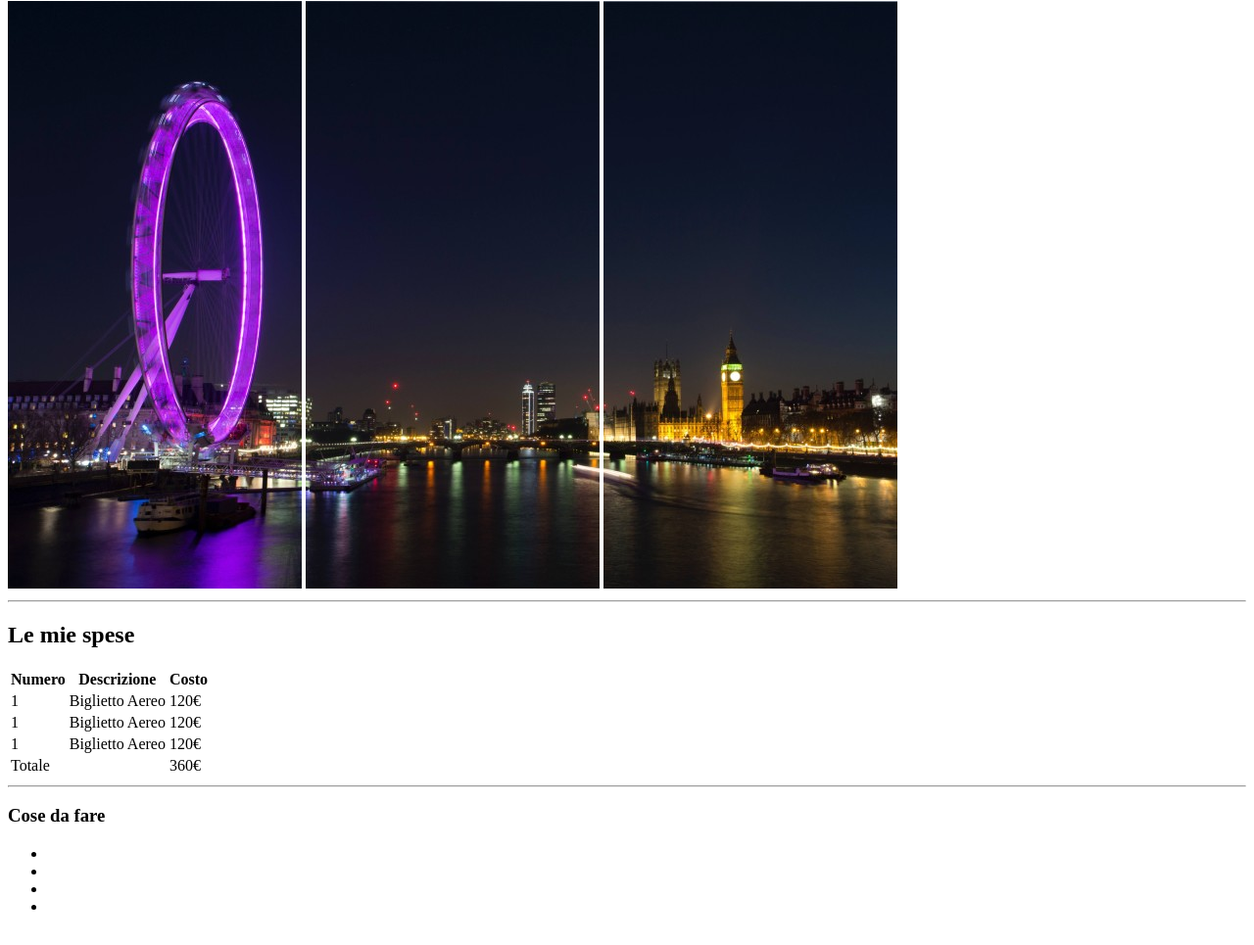
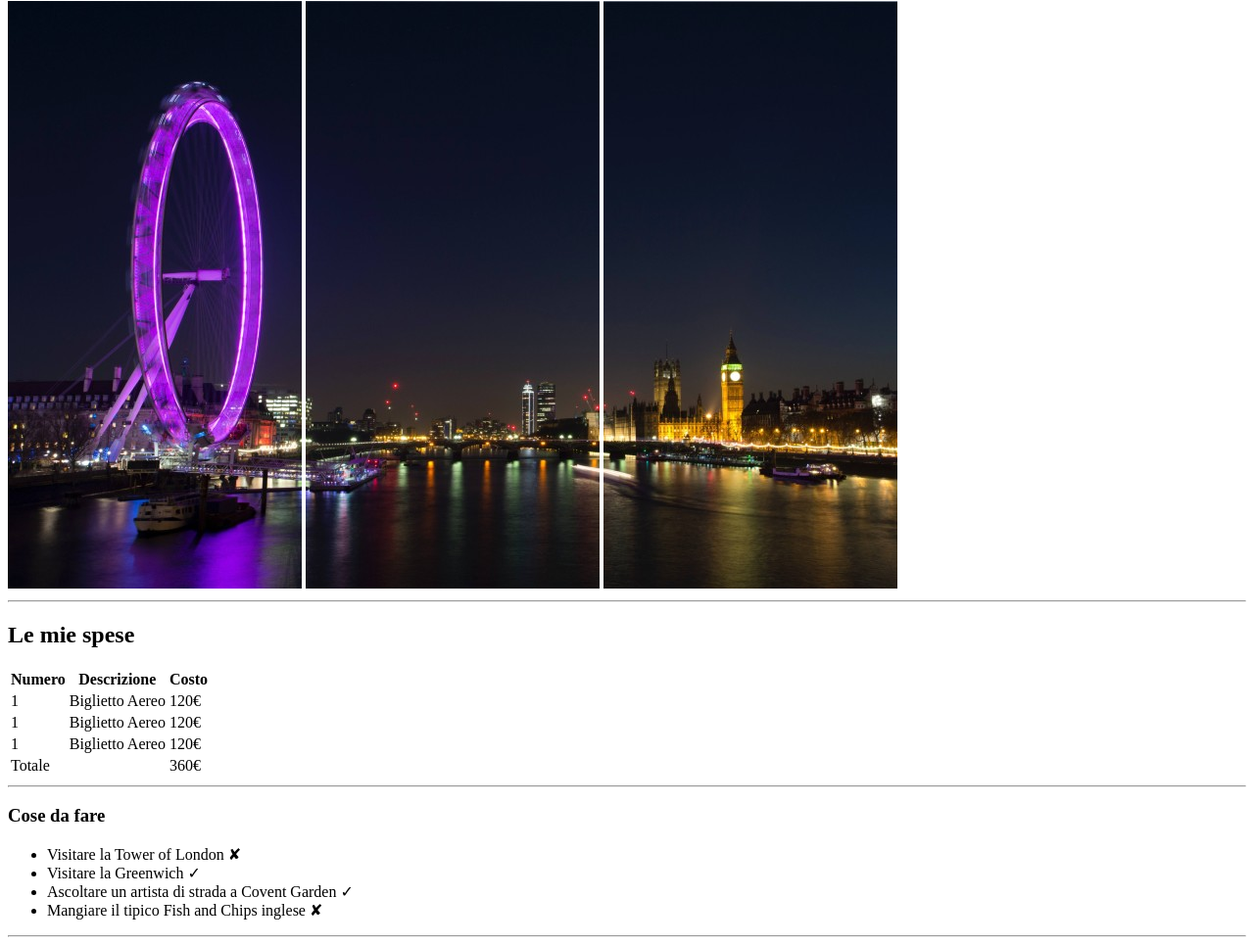
Before and after one commit to simla04/html-london-trip, a plain HTML site: page index.html in a window 1280 px wide. Shown: the part 79-1044 px from the top of the page at 98% size. Drawn offline with Linux system fonts and the light colour scheme.

Commit message:
div cose da fare completata

```diff
--- a/index.html
+++ b/index.html
@@ -78,11 +78,12 @@
         <div>
             <h3>Cose da fare</h3>
             <ul>
-                <li></li>
-                <li></li>
-                <li></li>
-                <li></li>
+                <li>Visitare la Tower of London &#10008;</li>
+                <li>Visitare la Greenwich &check;</li>
+                <li>Ascoltare un artista di strada a Covent Garden &check;</li>
+                <li>Mangiare il tipico Fish and Chips inglese &#10008;</li>
             </ul>
+            <hr>
         </div>
         <!--/Div contenitore Cose da fare -->
 
```
